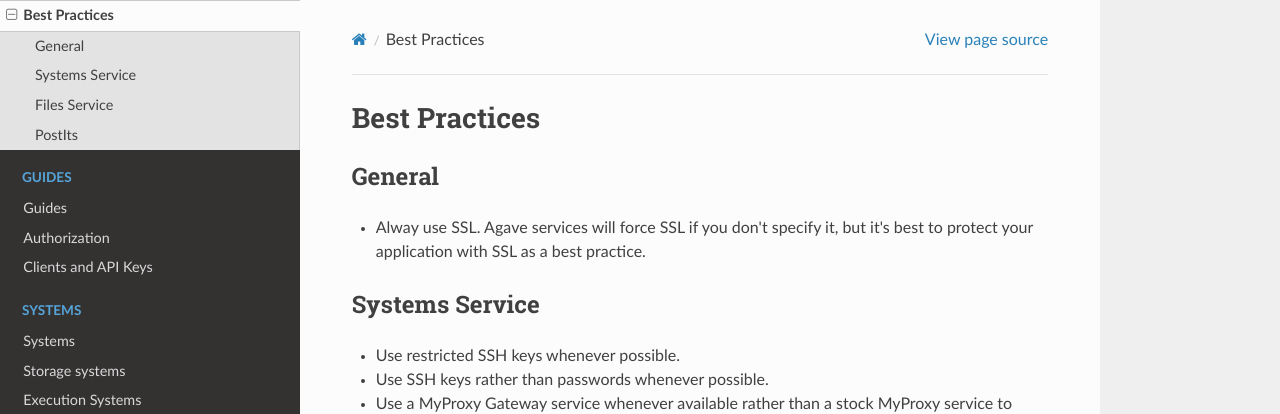
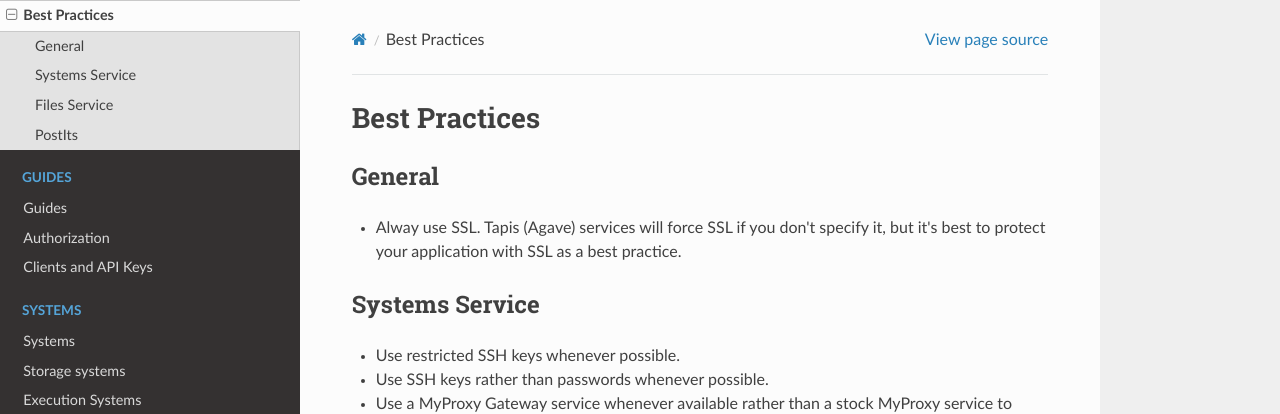
Before and after one commit to TACC-Cloud/agave-docs, a Sphinx documentation site: the page built from docs/agave/introduction/best-practices.rst, in a window 1280 px wide and 1271 px high. Shown: the top 414 px of the window. Built offline with Sphinx 7.4.7 and the Read the Docs theme 2.0.0, drawn with Linux system fonts in a browser that asks for light colours; pages that are not in the unit, such as notebooks, are missing from menus.

Commit message:
final comb through

```diff
--- a/README.rst
+++ b/README.rst
@@ -1,5 +1,5 @@
 ===================
-Agave Documentation
+Tapis (Agave) Documentation
 ===================
 
 Quickstart
--- a/docs/agave/introduction/best-practices.rst
+++ b/docs/agave/introduction/best-practices.rst
@@ -9,7 +9,7 @@
 .. raw:: html
 
    <ul>
-   <li>Alway use SSL. Agave services will force SSL if you don't specify it, but it's best to protect your application with SSL as a best practice.</li>
+   <li>Alway use SSL. Tapis (Agave) services will force SSL if you don't specify it, but it's best to protect your application with SSL as a best practice.</li>
    </ul>
 
 
```
